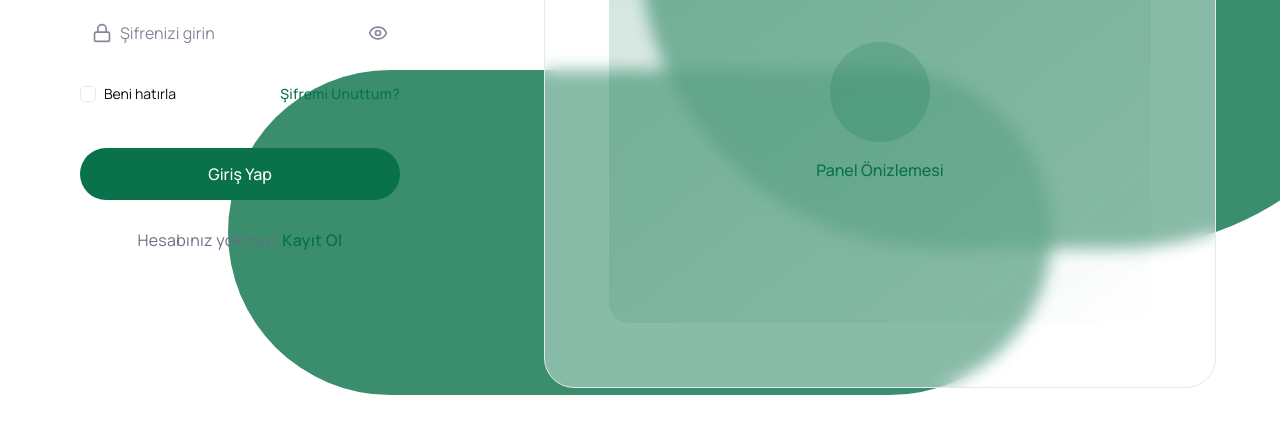
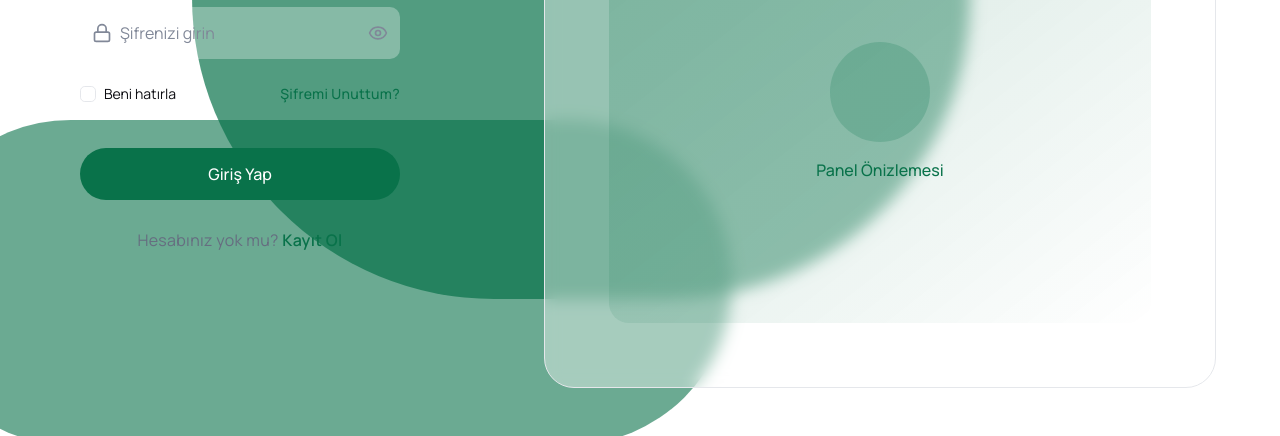
Before and after one commit to burakoksuz10/biletimadmin, a Next.js app: page /login in a window 1280 px wide. Shown: the part 505-941 px from the top of the page. Built offline with nearby package versions, Linux system fonts and the light colour scheme; no server answers.

Commit message:
Adjust background circles position and opacity for better visual balance

```diff
--- a/src/app/(auth)/login/page.tsx
+++ b/src/app/(auth)/login/page.tsx
@@ -58,11 +58,11 @@ export default function LoginPage() {
     <div className="min-h-screen w-full bg-white flex relative overflow-hidden">
       {/* Decorative Background Elements */}
       <div className="fixed top-0 left-0 w-[1192px] h-[670px] rounded-full bg-[#09724a] opacity-100 -translate-x-1/2 -translate-y-1/2 pointer-events-none"
-           style={{ left: '50%', top: '-200px' }} />
-      <div className="fixed w-[778px] h-[604px] rounded-full bg-[#09724a] opacity-80 pointer-events-none"
-           style={{ left: '50%', top: '150px' }} />
-      <div className="fixed bottom-0 left-0 w-[824px] h-[325px] rounded-full bg-[#09724a] opacity-80 -translate-x-1/2 pointer-events-none"
-           style={{ left: '50%', bottom: '-100px' }} />
+           style={{ left: '20%', top: '-200px' }} />
+      <div className="fixed w-[778px] h-[604px] rounded-full bg-[#09724a] opacity-70 pointer-events-none"
+           style={{ left: '15%', top: '200px' }} />
+      <div className="fixed bottom-0 left-0 w-[824px] h-[325px] rounded-full bg-[#09724a] opacity-60 -translate-x-1/2 pointer-events-none"
+           style={{ left: '25%', bottom: '-150px' }} />
 
       {/* Main Content */}
       <div className="relative z-10 w-full min-h-screen flex flex-col lg:flex-row">
```
